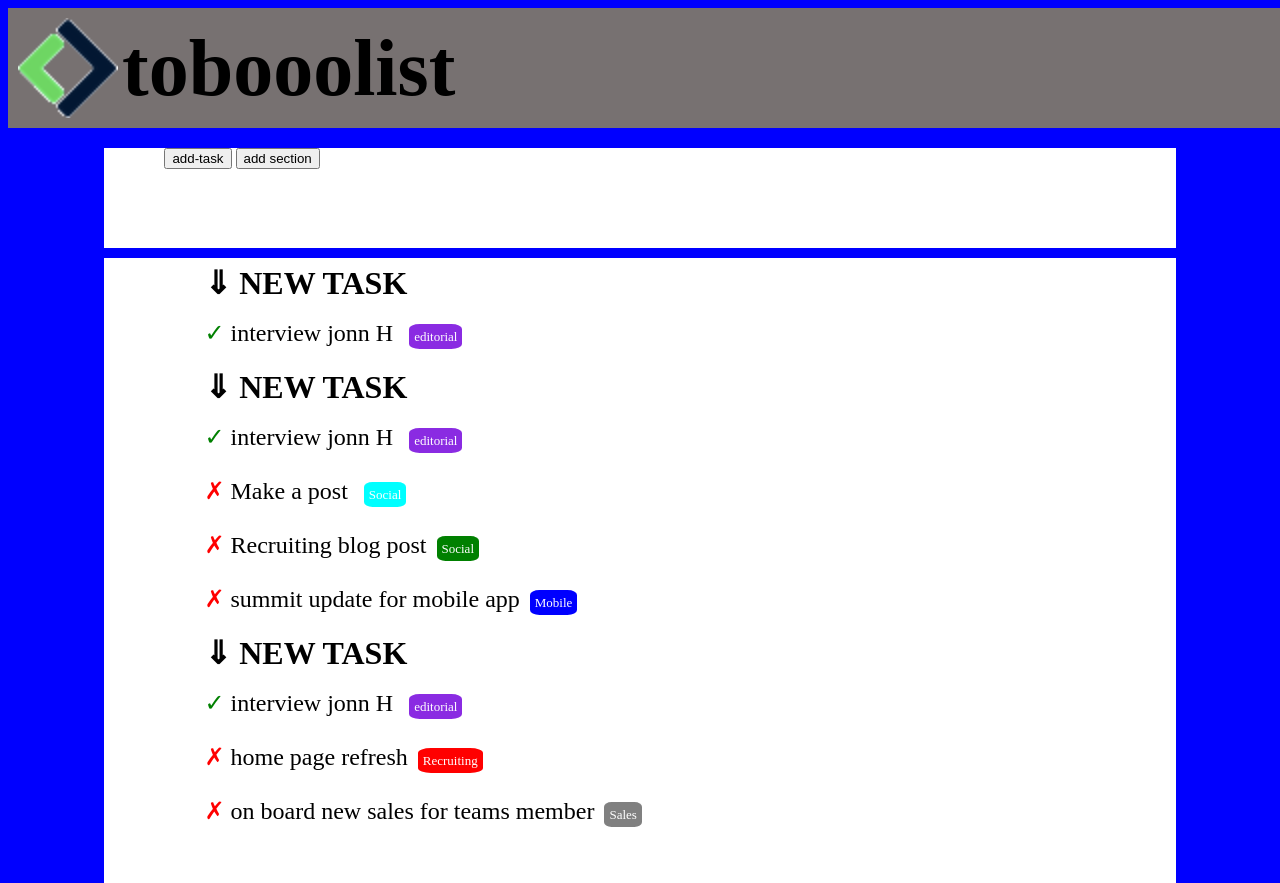
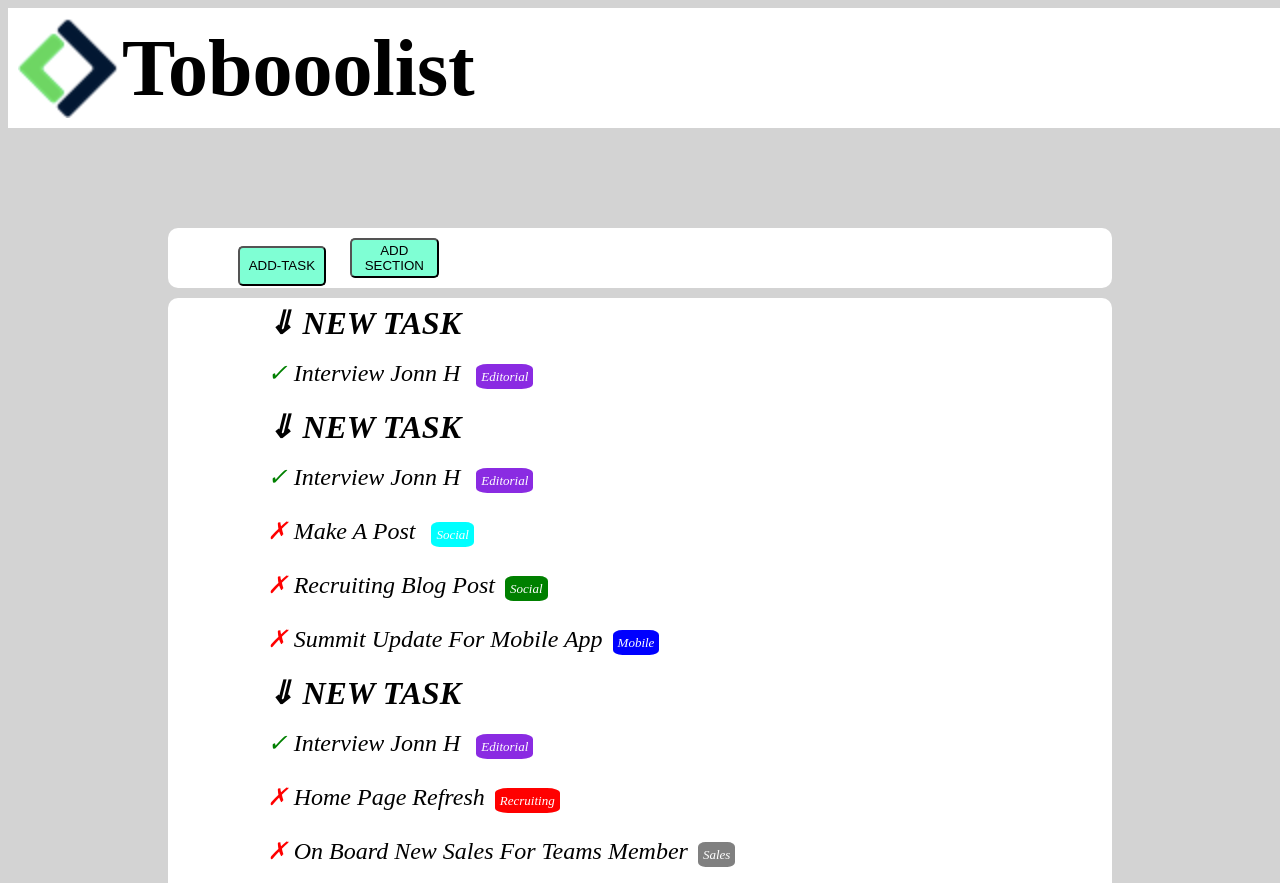
Before and after one commit to MattiaUsai/html-css-toboolist, a plain HTML site: page index.html in a window 1280 px wide. Shown: the top 883 px of the page. Drawn offline with Linux system fonts and the light colour scheme.

Commit message:
button and change color

```diff
--- a/css/style.css
+++ b/css/style.css
@@ -4,15 +4,18 @@
     box-sizing: border-box;
 
 }
+
 body{
-    background-color: blue;
+    background-color: lightgray;
 }
 
 .logo-section{
+    margin-top: 0;
     width: 100%;
     height: 100px;
     padding: 10px;
-    background-color: rgb(119, 113, 113);
+    background-color: white;
+    margin-bottom: 100px;
 
 }
 .logo-img{
@@ -27,10 +30,12 @@ body{
     vertical-align: middle;
 }
 .container{
-    width: 80%;
+    width: 70%;
     margin: auto;
     background-color: white;
     padding-left: 60px;
+    border-radius: 10px;
+
 }
 .container.list{
     height: 800px;
@@ -38,7 +43,20 @@ body{
 }
 .button.container{
     margin-top: 20px;
-    height: 100px;
+    height: 60px;
+    padding: auto;
+
+    vertical-align: middle;
+}
+.add.button{
+    width: 10%;
+    height: 40px;
+    margin: 10px;
+    border-radius: 5px;
+    background-color: aquamarine;
+    cursor: pointer;
+    text-transform: uppercase;
+
 }
 .title-list{
     font-size: xx-large;
@@ -53,6 +71,9 @@ body{
     list-style-type: none;
     margin-block: 0;
     line-height: 50px;
+    font-style: oblique;
+    text-transform: capitalize;
+    font-weight: 500;
 }
 
 .cross{
--- a/index.html
+++ b/index.html
@@ -10,14 +10,14 @@
     <header>
         <div class="logo-section">
             <img class="logo logo-img" src="./img/Logo.png" alt=" logo">
-            <h2 class="logo logo-text">tobooolist</h2>
+            <h2 class="logo logo-text">Tobooolist</h2>
         </div>
     </header>
     <main>
 
-         <div class="button container">
-         <input type="button" value="add-task">
-        <input type="button" value="add section">
+        <div class="button container">
+            <button class="add button" type="button" >add-task</button>
+            <button class="add button" type="button">add section</button>
         </div>
         <section class="container list">
 
```
